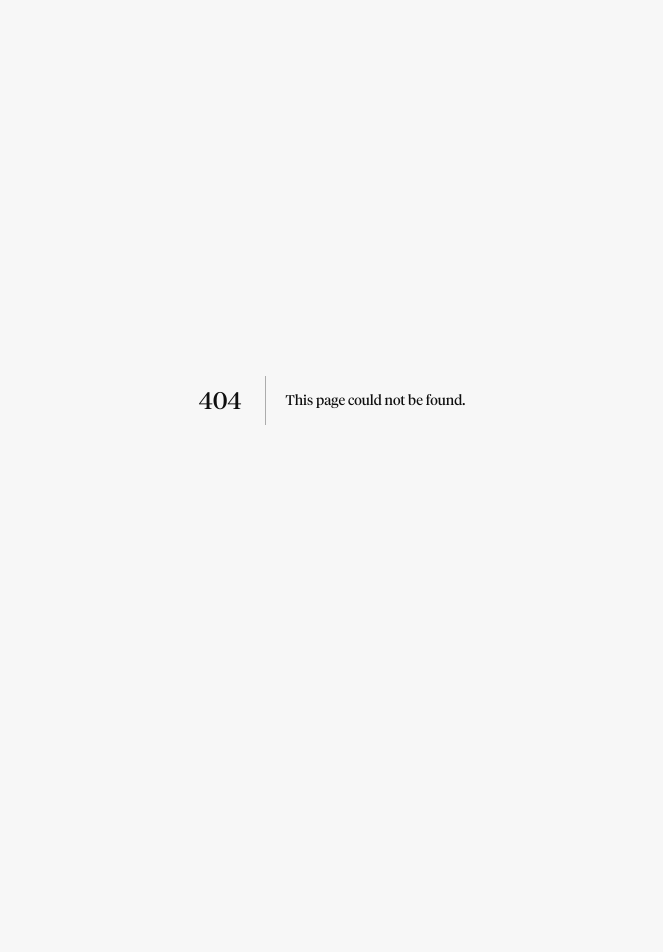
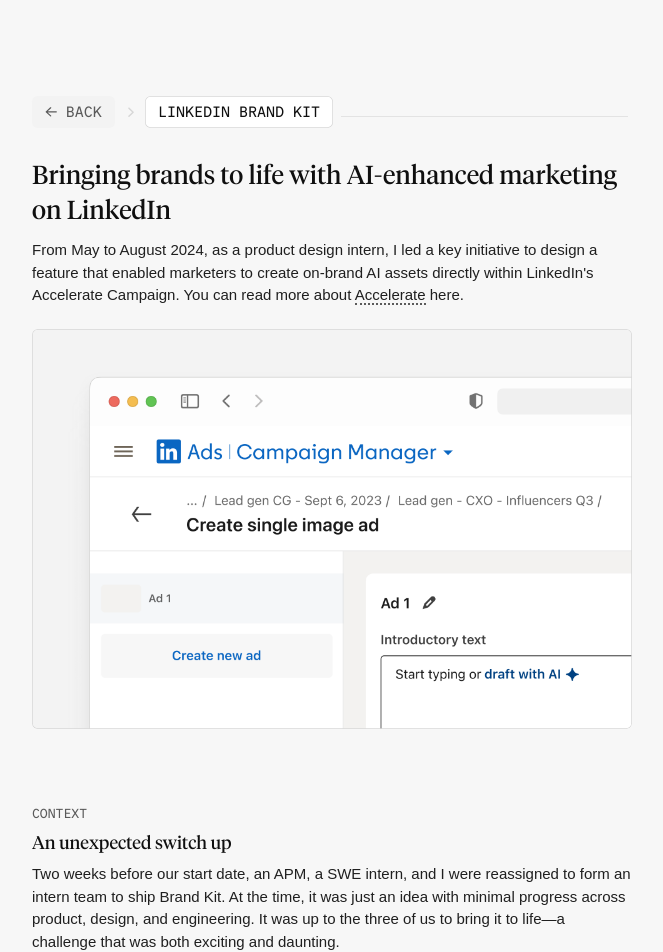
Before and after one commit to romeet9/navigator.site, a Next.js app: page /projects/linkedin in a window 1280 px wide. Before the commit this address had no page. Shown: the top 952 px of the page, without its empty margins (308-971 px from the left). Before the commit the page ends 800 px from the top, so only its background shows below. Built offline with nearby package versions, Linux system fonts and the light colour scheme; a web font is replaced by a local one.

Commit message:
linkedin

```diff
--- /dev/null
+++ b/app/projects/linkedin/page.tsx
@@ -0,0 +1,126 @@
+"use client";
+
+import React, { Suspense } from "react";
+import Breadcrumbs from "@/components/ui/breadcrumbs";
+import Footer from "@/components/ui/footer";
+import Image from "next/image";
+import { useSearchParams } from "next/navigation";
+import SerifChar from '@/components/serifChar';
+import mainImage from '@/public/images/linkedin/main.png';
+
+function LinkedInContent() {
+  const searchParams = useSearchParams();
+  const fromAllWorks = searchParams.get("from") === "all-works";
+
+  const crumbs = fromAllWorks
+    ? [
+        { label: "ALL WORKS", href: "/archive" },
+        { label: "LINKEDIN BRAND KIT" },
+      ]
+    : [{ label: "LINKEDIN BRAND KIT" }];
+
+  return (
+    <main className="page-container page-container-study">
+      <div className="flex flex-col gap-4 items-start w-full mx-auto">
+        <Breadcrumbs crumbs={crumbs} />
+
+        <article className="w-full flex flex-col gap-[5rem]">
+          <section className="flex flex-col gap-[1.5rem]">
+            <div className="flex flex-col gap-[0.75rem]">
+              <h2>
+                Bringing brands to life with AI-enhanced marketing on LinkedIn
+              </h2>
+              <p className="b_serif">
+                From May to August 2024, as a product design intern, I led a key initiative to design a feature that enabled marketers to create on-brand AI assets directly within LinkedIn<SerifChar>'</SerifChar>s Accelerate Campaign. You can read more about{" "}
+                <a
+                  href="https://business.linkedin.com/marketing-solutions/ads/linkedin-accelerate"
+                  className="link-underline"
+                  rel="noopener noreferrer"
+                >
+                  Accelerate
+                </a>{" "}
+                here.
+              </p>
+            </div>
+            <div className="w-full inner-shadow-tertiary rounded-[0.375rem]">
+              <Image
+                src={mainImage}
+                alt="ClubsNEU main interface"
+                width={1200}
+                height={675}
+                layout="responsive"
+              />
+            </div>
+          </section>
+
+          <section className="flex flex-col gap-5">
+            <div className="flex flex-col gap-1">
+              <h4>CONTEXT</h4>
+              <h3>An unexpected switch up</h3>
+              <p className="b_serif">
+                Two weeks before our start date, an APM, a SWE intern, and I
+                were reassigned to form an intern team to ship Brand Kit. At
+                the time, it was just an idea with minimal progress across
+                product, design, and engineering. It was up to the three of us to
+                bring it to life—a challenge that was both exciting and
+                daunting.
+              </p>
+            </div>
+            <div className="flex flex-col gap-2">
+              <div className="flex flex-col gap-1">
+                <h3>Accelerate in a nutshell</h3>
+                <p className="b_serif">
+                  LinkedIn<SerifChar>'</SerifChar>s newest campaign format that leverages AI to drive faster results through smart targeting, streamlined campaign setup, and more.
+                </p>
+              </div>
+              <div className="w-full inner-shadow-tertiary rounded-[0.375rem]">
+                <video
+                  autoPlay
+                  loop
+                  muted
+                  playsInline
+                  className="w-full object-cover"
+                >
+                  <source src="/videos/accelerate.mp4" type="video/mp4" />
+                  Your browser does not support the video tag.
+                </video>
+              </div>
+            </div>
+          </section>
+
+          <div className="w-full h-[0.0625rem] bg-tertiary-color opacity-[0.6]"></div>
+
+          <section className="flex flex-col gap-5">
+            <div className="flex flex-col gap-1">
+              <h4>PROBLEM</h4>
+              <h3>Accelerate generates robotic, off-brand content</h3>
+              <p className="b_serif">
+                25% of users found the generated content off-brand, while 18% described it as generic or robotic, leading marketers to create branded assets outside the platform.
+              </p>
+            </div>
+            <div className="flex flex-col gap-1">
+              <h4>GOAL</h4>
+              <h3>Integrate company branding into Accelerate</h3>
+              <p className="b_serif">
+                Help marketers create higher-quality, on-brand content while keeping the magical feeling Accelerate currently has.
+              </p>
+            </div>
+          </section>
+
+          <div className="w-full h-[0.0625rem] bg-tertiary-color opacity-[0.6]"></div>
+
+        </article>
+        <div className="w-full h-[0.0625rem] bg-tertiary-color opacity-[0.6]"></div>
+        <Footer />
+      </div>
+    </main>
+  );
+}
+
+export default function LinkedIn() {
+  return (
+    <Suspense fallback={<div>Loading...</div>}>
+      <LinkedInContent />
+    </Suspense>
+  );
+}
```
Also changed, not shown: public/images/linkedin/main.png (added), 1 other file (tests, documents, lock files or other folders).
